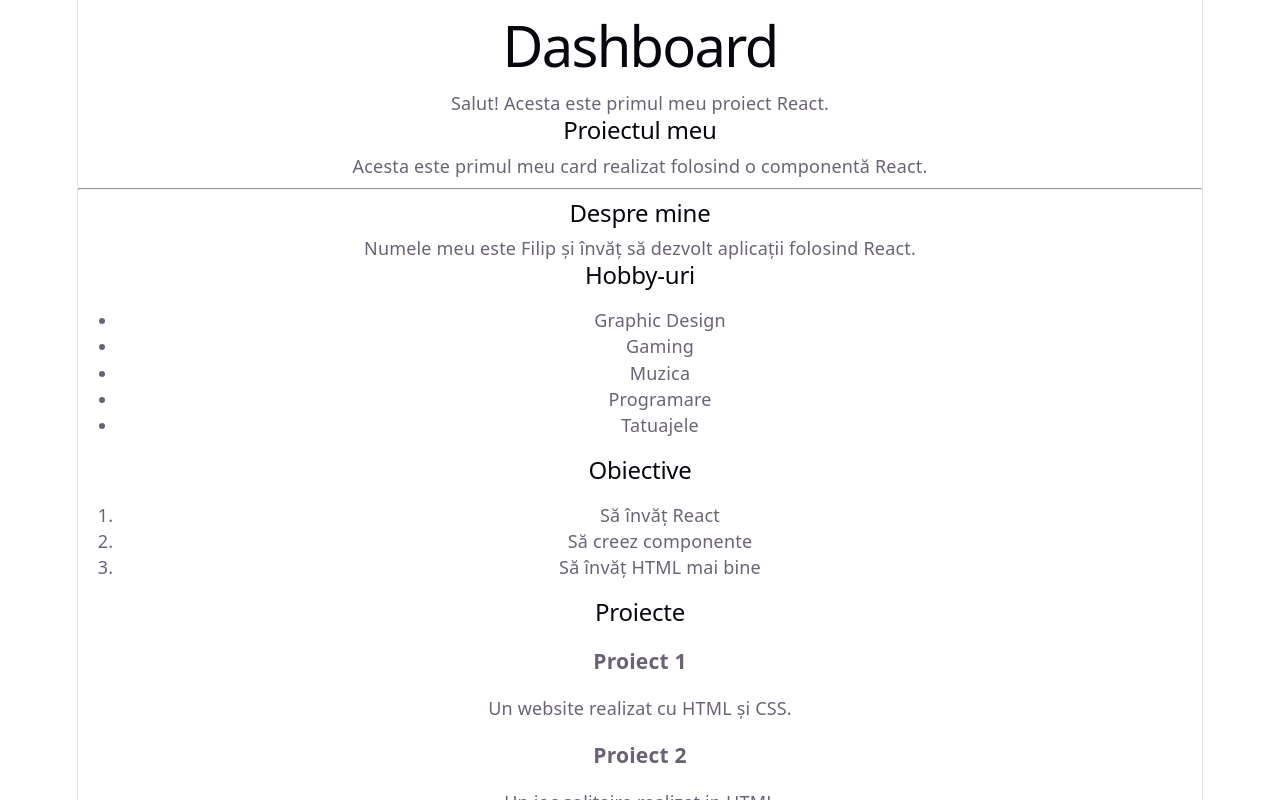
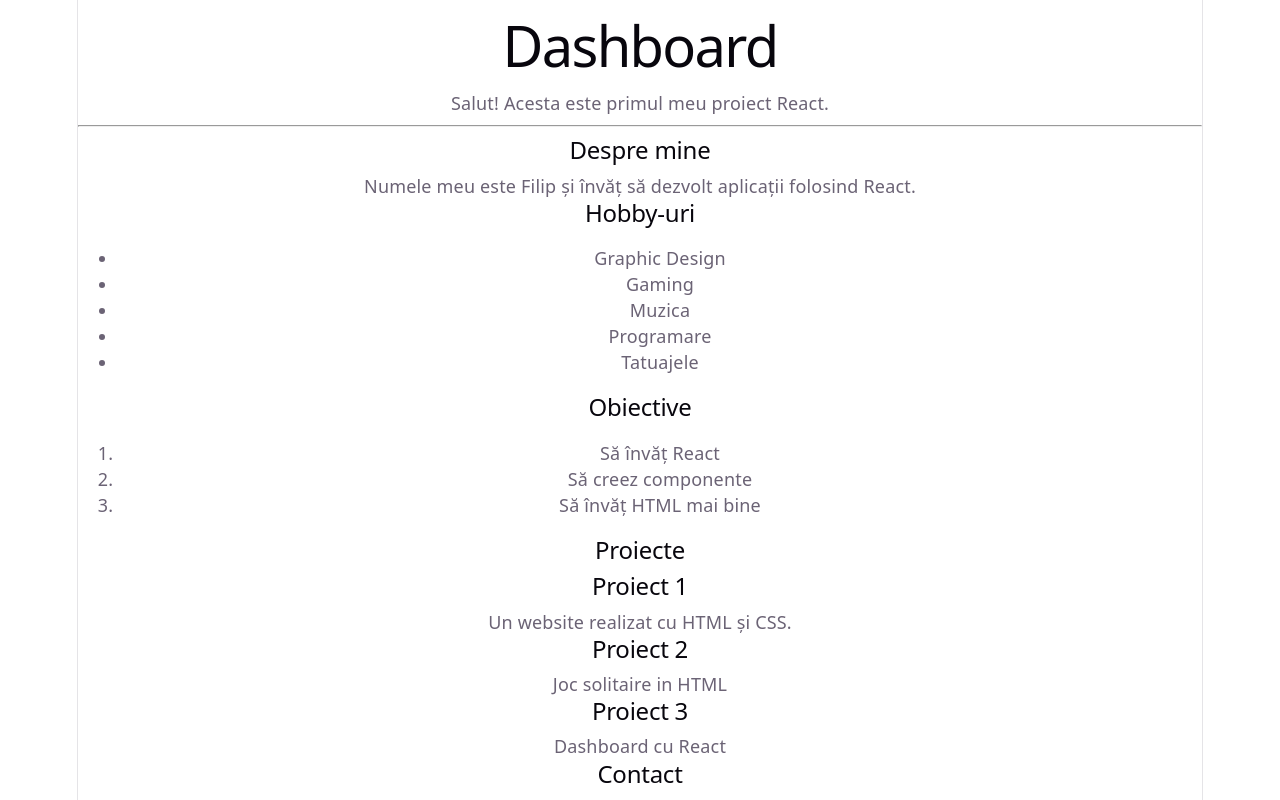
Before and after one commit to FelipeMonreo/ProiectareWeb, a React (Vite) app: page / in a window 1280 px wide. Shown: the top 800 px of the page. Built offline with nearby package versions, Linux system fonts and the light colour scheme.

Commit message:
add props to Card

```diff
--- a/src/App.jsx
+++ b/src/App.jsx
@@ -7,7 +7,6 @@ function App() {
         <h1>Dashboard</h1>
         <p>Salut! Acesta este primul meu proiect React.</p>
       </header>
-      <Card />
       <hr />
 
       <main>
@@ -36,15 +35,20 @@ function App() {
 
         <h2>Proiecte</h2>
 
-        <article>
-          <h3>Proiect 1</h3>
-          <p>Un website realizat cu HTML și CSS.</p>
-        </article>
+        <Card
+  title="Proiect 1"
+  description="Un website realizat cu HTML și CSS."
+/>
 
-        <article>
-          <h3>Proiect 2</h3>
-          <p>Un joc solitaire realizat in HTML</p>
-        </article>
+<Card
+  title="Proiect 2"
+  description="Joc solitaire in HTML"
+/>
+
+<Card
+  title="Proiect 3"
+  description="Dashboard cu React"
+/>
 
         <h2>Contact</h2>
 
--- a/src/Card.jsx
+++ b/src/Card.jsx
@@ -1,10 +1,8 @@
-function Card() {
+function Card(props) {
   return (
     <div>
-      <h2>Proiectul meu</h2>
-      <p>
-        Acesta este primul meu card realizat folosind o componentă React.
-      </p>
+      <h2>{props.title}</h2>
+      <p>{props.description}</p>
     </div>
   );
 }
```
